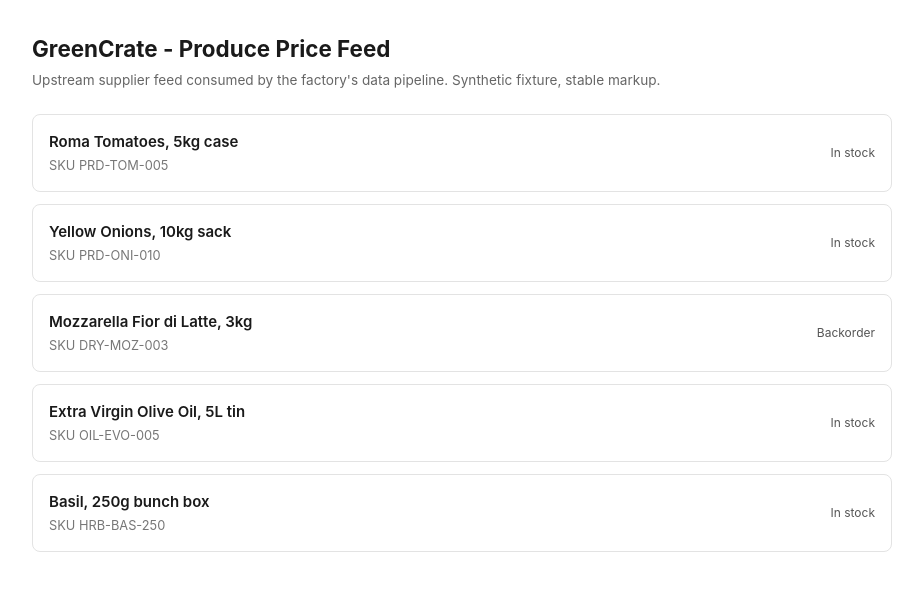
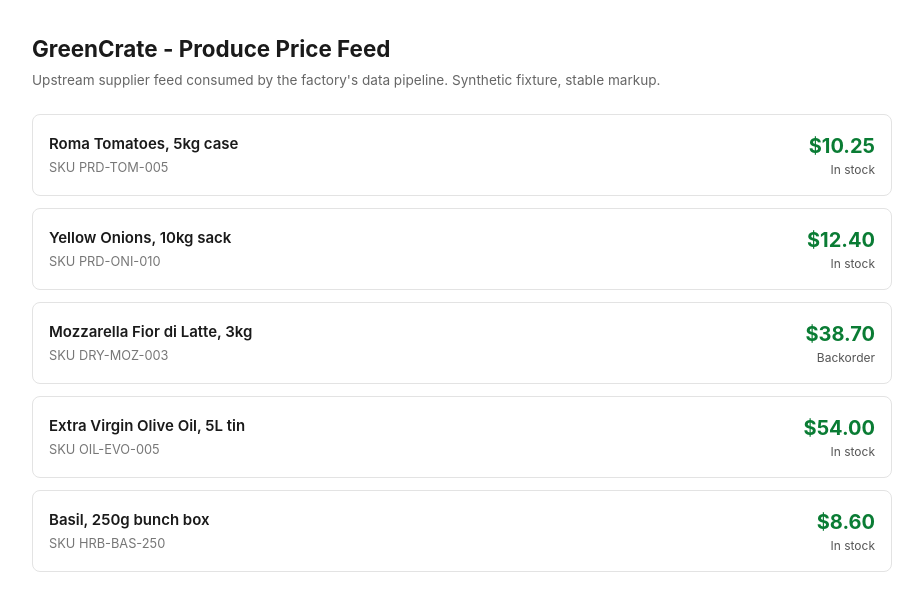
Before and after one commit to abhijitbetigeri/agent-factory, a website: page mirror/index.html in a window 1280 px wide. Shown: the whole page, without its empty margins (178-1101 px from the left). Drawn offline with Linux system fonts and the light colour scheme.

Commit message:
Supplier site: revert to previous markup

```diff
--- a/mirror/index.html
+++ b/mirror/index.html
@@ -16,21 +16,21 @@
 
 <div class="item">
   <div><div class="name">Roma Tomatoes, 5kg case</div><div class="meta">SKU PRD-TOM-005</div></div>
-  <div style="text-align:right"><div class="price"><span data-amount="10.25"></span></div><div class="stock">In stock</div></div>
+  <div style="text-align:right"><div class="price">$10.25</div><div class="stock">In stock</div></div>
 </div>
 <div class="item">
   <div><div class="name">Yellow Onions, 10kg sack</div><div class="meta">SKU PRD-ONI-010</div></div>
-  <div style="text-align:right"><div class="price"><span data-amount="12.40"></span></div><div class="stock">In stock</div></div>
+  <div style="text-align:right"><div class="price">$12.40</div><div class="stock">In stock</div></div>
 </div>
 <div class="item">
   <div><div class="name">Mozzarella Fior di Latte, 3kg</div><div class="meta">SKU DRY-MOZ-003</div></div>
-  <div style="text-align:right"><div class="price"><span data-amount="38.70"></span></div><div class="stock">Backorder</div></div>
+  <div style="text-align:right"><div class="price">$38.70</div><div class="stock">Backorder</div></div>
 </div>
 <div class="item">
   <div><div class="name">Extra Virgin Olive Oil, 5L tin</div><div class="meta">SKU OIL-EVO-005</div></div>
-  <div style="text-align:right"><div class="price"><span data-amount="54.00"></span></div><div class="stock">In stock</div></div>
+  <div style="text-align:right"><div class="price">$54.00</div><div class="stock">In stock</div></div>
 </div>
 <div class="item">
   <div><div class="name">Basil, 250g bunch box</div><div class="meta">SKU HRB-BAS-250</div></div>
-  <div style="text-align:right"><div class="price"><span data-amount="8.60"></span></div><div class="stock">In stock</div></div>
+  <div style="text-align:right"><div class="price">$8.60</div><div class="stock">In stock</div></div>
 </div>
```
